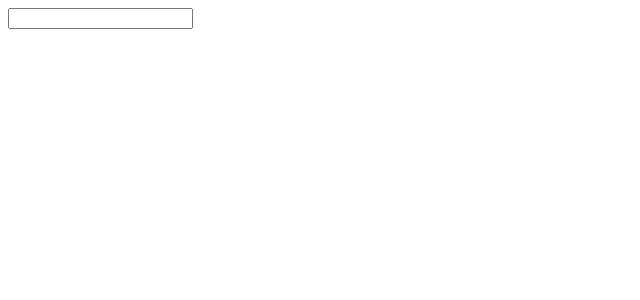
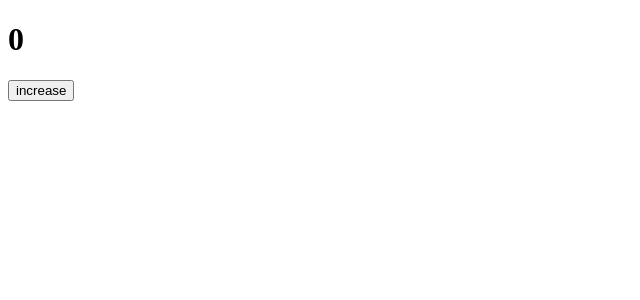
Before and after one commit to faizulislamfair/React, a React (Create React App) app in the folder Anisul Islam Tutorials/my-app/: page / in a window 1280 px wide. Shown: the top 300 px of the page, without its empty margins (0-640 px from the left). Built offline with nearby package versions, Linux system fonts and the light colour scheme.

Commit message:
event handler binding

```diff
--- a/Anisul Islam Tutorials/my-app/src/App.js
+++ b/Anisul Islam Tutorials/my-app/src/App.js
@@ -1,10 +1,10 @@
 import React from "react";
-import EVENT_HANDLER_CLASS from "./EVENT_HANDLER_CLASS/index";
+import EVENT_BINDING from "./EVENT_BINDING/index";
 
 function App() {
      return(
        <div>
-         <EVENT_HANDLER_CLASS />
+         <EVENT_BINDING />
        </div>
      )
 }
--- /dev/null
+++ b/Anisul Islam Tutorials/my-app/src/EVENT_BINDING/index.js
@@ -0,0 +1,33 @@
+import React, { Component } from "react";
+
+class EVENT_BINDING extends Component {
+
+    constructor(props){
+        super(props)
+        this.state = {
+            count: 0
+        }
+        this.handleClick = this.handleClick.bind(this);
+    }
+
+
+    handleClick(){
+        this.setState({
+            count: this.state.count + 1
+        })
+    }
+
+    render () {
+
+        const {count} = this.state
+
+        return (
+            <div>
+              <h1>{count}</h1>
+              <button onClick={this.handleClick}>increase</button>
+            </div>
+        )
+    }
+}
+
+export default EVENT_BINDING;
```
